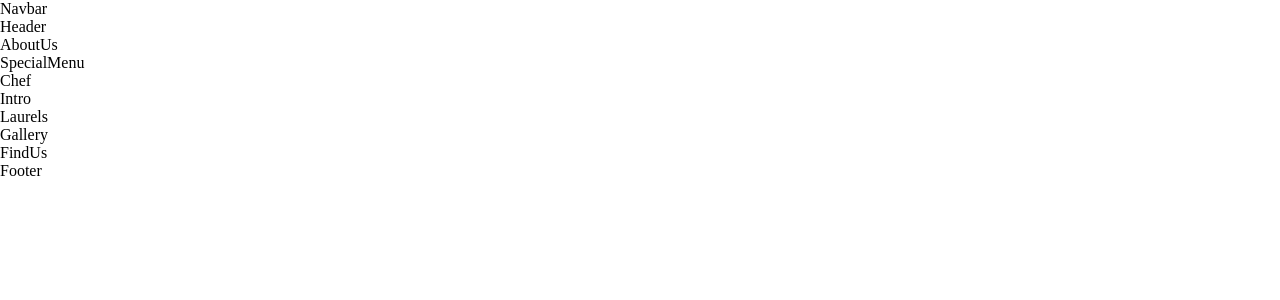
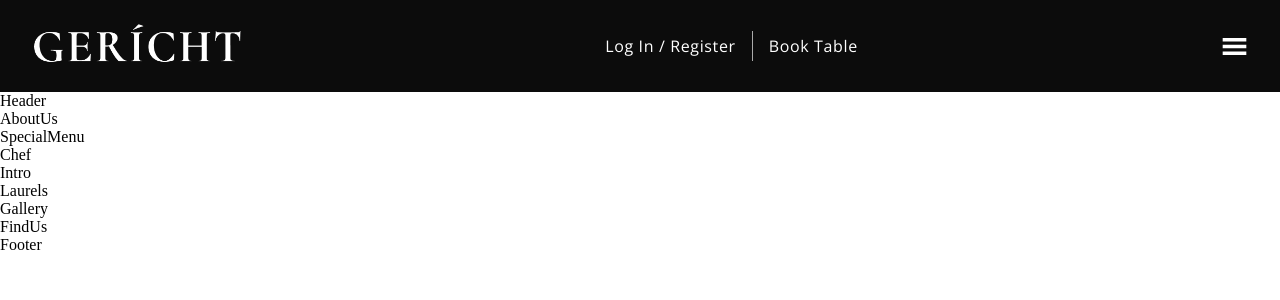
Before and after one commit to LucidJoy/Gerich-restaurant, a React (Create React App) app: page / in a window 1280 px wide. Shown: the top 300 px of the page. Built offline with nearby package versions, Linux system fonts and the light colour scheme; a web font is replaced by a local one.

Commit message:
navbar implementation completed adding media queries

```diff
--- a/src/components/Navbar/Navbar.css
+++ b/src/components/Navbar/Navbar.css
@@ -0,0 +1,134 @@
+.app__navbar {
+  width: 100%;
+  display: flex;
+  justify-content: space-between;
+  align-items: center;
+  background: var(--color-black);
+
+  padding: 1rem 2rem; /* top/bottom  left/right */
+}
+
+.app__navbar-logo {
+  display: flex;
+  justify-content: flex-start;
+  justify-content: center;
+}
+
+.app__navbar-logo img {
+  width: 150px;
+}
+
+.app__navbar-links {
+  flex: 1;
+  display: flex;
+  justify-content: center;
+  align-items: center;
+
+  list-style: none;
+}
+
+.app__navbar-links li {
+  margin: 0 1rem;
+  cursor: pointer;
+}
+
+.app__navbar-links li:hover {
+  color: var(--color-grey);
+}
+
+.app__navbar-login {
+  display: flex;
+  justify-content: flex-end;
+  align-items: center;
+}
+
+.app__navbar-login a {
+  margin: 0 1rem;
+  cursor: pointer;
+  text-decoration: none;
+  transition: 0.5 ease;
+}
+
+.app__navbar-login a:hover {
+  border-bottom: 1px solid var(--color-golden);
+}
+
+.app__navbar-login div {
+  width: 1px;
+  height: 30px;
+  background-color: var(--color-grey);
+}
+
+.app__navbar-smallscreen {
+  display: none;
+}
+
+.app__navbar-smallscreen_overlay {
+  position: fixed;
+  top: 0;
+  left: 0;
+  width: 100%;
+  height: 100vh;
+  background: var(--color-black);
+  transition: 0.5s ease;
+
+  flex-direction: column;
+  z-index: 5;
+}
+
+.app__navbar-smallscreen_overlay .overlay__close {
+  font-size: 27px;
+  color: var(--color-golden);
+  cursor: pointer;
+
+  position: absolute;
+  top: 20px;
+  right: 20px;
+}
+
+.app__navbar-smallscreen_links {
+  list-style: none;
+}
+
+.app__navbar-smallscreen_links li {
+  margin: 2rem;
+  cursor: pointer;
+  color: var(--color-golden);
+  font-size: 2rem;
+  text-align: center;
+  font-family: var(--font-base);
+}
+
+.app__navbar-smallscreen_links li:hover {
+  color: var(--color-white);
+}
+
+@media screen and (max-width: 2000px) {
+  .app__navbar-logo img {
+    width: 210px;
+  }
+}
+
+@media screen and (max-width: 1920px) {
+  .app__navbar-links {
+    display: none;
+  }
+
+  .app__navbar-smallscreen {
+    display: flex;
+  }
+}
+
+@media screen and (max-width: 650px) {
+  .app__navbar {
+    padding: 1rem;
+  }
+
+  .app__navbar-login {
+    display: none;
+  }
+
+  .app__navbar-logo img {
+    width: 110px;
+  }
+}
--- a/src/components/Navbar/Navbar.jsx
+++ b/src/components/Navbar/Navbar.jsx
@@ -1,11 +1,82 @@
-import React from 'react';
+import React, { useState } from "react";
+import { GiHamburgerMenu } from "react-icons/gi";
+import { MdOutlineRestaurantMenu } from "react-icons/md";
 
-import './Navbar.css';
+import images from "../../constants/images";
+import "./Navbar.css";
 
-const Navbar = () => (
-  <div>
-    Navbar
-  </div>
-);
+const Navbar = () => {
+  const [toggleMenu, setToggleMenu] = useState(false);
 
+  return (
+    <nav className="app__navbar">
+      <div className="app__navbar-logo">
+        <img src={images.gericht} alt="image logo" srcset="" />
+      </div>
+
+      <ul className="app__navbar-links">
+        <li className="p__opensans">
+          <a href="#home">Home</a>
+        </li>
+        <li className="p__opensans">
+          <a href="#about">About</a>
+        </li>
+        <li className="p__opensans">
+          <a href="#menu">Menu</a>
+        </li>
+        <li className="p__opensans">
+          <a href="#awards">Awards</a>
+        </li>
+        <li className="p__opensans">
+          <a href="#contact">Contact</a>
+        </li>
+      </ul>
+
+      <div className="app__navbar-login">
+        <a href="#login" className="p__opensans">
+          Log In / Register
+        </a>
+        <div />
+        <a href="/" className="p__opensans">
+          Book Table
+        </a>
+      </div>
+
+      <div className="app__navbar-smallscreen">
+        <GiHamburgerMenu
+          color="fff"
+          fontSize={27}
+          onClick={() => setToggleMenu(true)}
+        />
+
+        {toggleMenu && (
+          <div className="app__navbar-smallscreen_overlay flex__center slide-bottom">
+            <MdOutlineRestaurantMenu
+              fontSize={27}
+              className="overlay__close"
+              onClick={() => setToggleMenu(false)}
+            />
+            <ul className="app__navbar-smallscreen_links">
+              <li className="p__opensans">
+                <a href="#home">Home</a>
+              </li>
+              <li className="p__opensans">
+                <a href="#about">About</a>
+              </li>
+              <li className="p__opensans">
+                <a href="#menu">Menu</a>
+              </li>
+              <li className="p__opensans">
+                <a href="#awards">Awards</a>
+              </li>
+              <li className="p__opensans">
+                <a href="#contact">Contact</a>
+              </li>
+            </ul>
+          </div>
+        )}
+      </div>
+    </nav>
+  );
+};
 export default Navbar;
```
